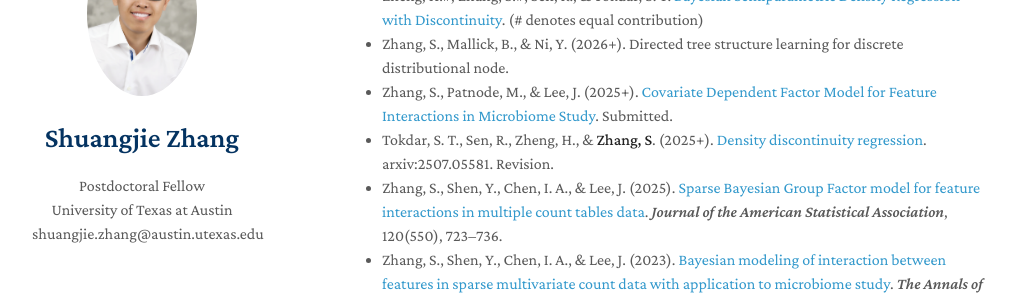
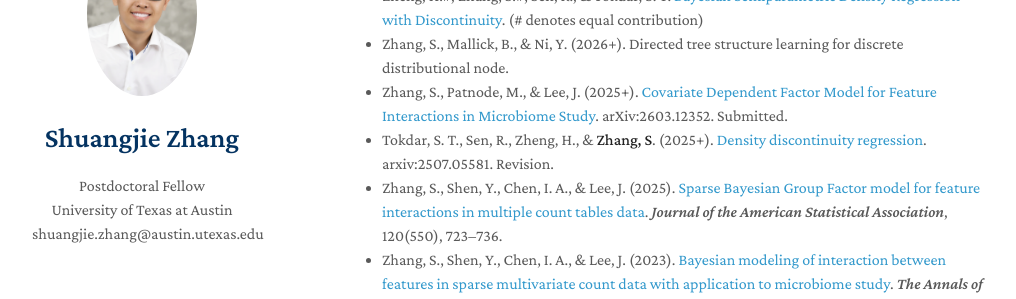
Before and after one commit to shuang-jie/shuang-jie.github.io, a Jekyll site: the page built from index.md, in a window 1280 px wide and 900 px high, scrolled down 540 px. Shown: the part 153-452 px from the top of the window, without its empty margins (128-1144 px from the left). Built offline with Jekyll 4.4.1, drawn with Linux system fonts in a browser that asks for light colours; nearby versions of some CDN libraries; a style sheet for code colours, icons or effects is not loaded.

Commit message:
Change publication link for Covariate Dependent Factor Model
Updated the link for the Covariate Dependent Factor Model publication to point to arXiv.

```diff
--- a/index.md
+++ b/index.md
@@ -23,7 +23,7 @@ My research interests include:
 ## Publications and Preprints
 * Zheng, H.#, Zhang, S.#, Sen, R., & Tokdar, S. T. [Bayesian Semiparametric Density Regression with Discontinuity](https://shuang-jie.github.io/files/SJ-P4.pdf). (# denotes equal contribution)
 * Zhang, S., Mallick, B., & Ni, Y. (2026+). Directed tree structure learning for discrete distributional node.
-* Zhang, S., Patnode, M., & Lee, J. (2025+). [Covariate Dependent Factor Model for Feature Interactions in Microbiome Study](https://shuang-jie.github.io/files/SJ-P3.pdf). Submitted.
+* Zhang, S., Patnode, M., & Lee, J. (2025+). [Covariate Dependent Factor Model for Feature Interactions in Microbiome Study](https://arxiv.org/abs/2603.12352). arXiv:2603.12352. Submitted.
 * Tokdar, S. T., Sen, R., Zheng, H., & **Zhang, S**. (2025+). [Density discontinuity regression](https://arxiv.org/abs/2507.05581). arxiv:2507.05581. Revision.
 * Zhang, S., Shen, Y., Chen, I. A., & Lee, J. (2025). [Sparse Bayesian Group Factor model for feature interactions in multiple count tables data](https://doi.org/10.1080/01621459.2025.2449721). *Journal of the American Statistical Association*, 120(550), 723–736.
 * Zhang, S., Shen, Y., Chen, I. A., & Lee, J. (2023). [Bayesian modeling of interaction between features in sparse multivariate count data with application to microbiome study](https://doi.org/10.1214/22-aoas1690). *The Annals of Applied Statistics*, 17(3).
```
